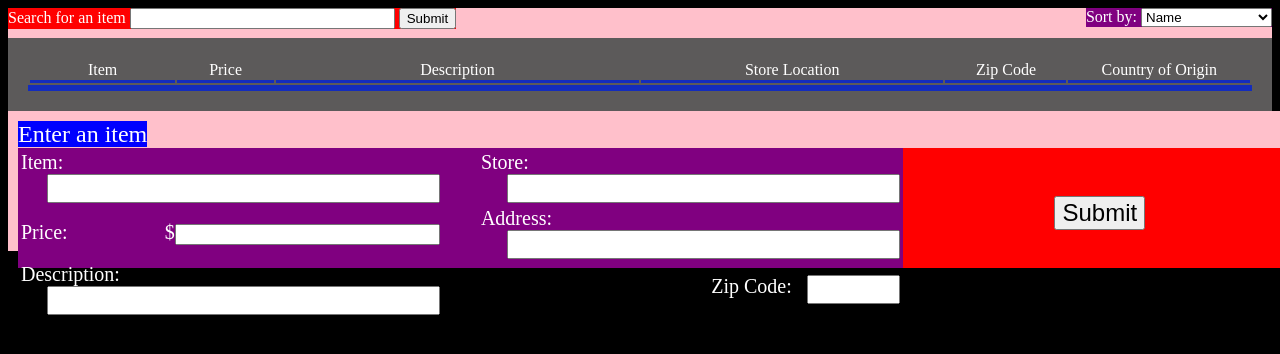
After one commit to orthogonal/Where-s-It-Made, a PHP site: page /main.php in a window 1280 px wide. The commit adds this page. Shown: the top 354 px of the page. Run offline with PHP 8.4, Linux system fonts and the light colour scheme; data that the repository does not hold is empty; some libraries are stand-ins or nearby versions.

Commit message:
The page with the table is all set up properly.

```diff
--- a/index.php
+++ b/index.php
@@ -6,9 +6,7 @@
 <script src="http://www.lathamcity.com/_js/jquery-1.7.js"></script>
 <script>
 $(document).ready(function() {
-	var mapPosition = $('#mapimg').offset();
-	var mapHeight = $('#mapimg').height();
-	$('#titlespan').offset({left: mapPosition.left, top: (mapPosition.top + mapHeight)});
+
 }); //end ready
 </script>
 </head>
@@ -22,7 +20,7 @@ $(document).ready(function() {
 </div>
 
 <div id="formDiv">
-	<form method="post" action="search.php" id="search">
+	<form method="post" action="main.php" id="search">
 		<table>
 		<tr><td>
 			<span id="prompt">Enter Zip Code:</span>
--- /dev/null
+++ b/main.php
@@ -0,0 +1,79 @@
+<!DOCTYPE html>
+<html>
+<head>
+<title>Where's It Made?</title>
+<link rel="stylesheet" type="text/css" href="mainsheet.css" />
+<script src="http://www.lathamcity.com/_js/jquery-1.7.js"></script>
+<script>
+$(document).ready(function() {
+
+}); //end ready
+<?php $zip = $_POST['zip']; ?>
+</script>
+</head>
+
+<body>
+<div id="header">
+	<span id="zip">
+		<?php echo "$zip"; ?>
+	</span>
+
+	<div id="in_header">
+		<form method="post" action="main.php" id="form_itemsearch">
+			<span id="search_prompt">Search for an item</span>
+			<input type="name" size="30" maxlength="100" />
+			<input type="submit" value="Submit" />
+		</form>
+
+		<form method="post" action="main.php" id="form_sort">
+			<span id="sort_prompt">Sort by:</span>
+			<select name="sort" size="1">
+				<option value="name">Name</option>
+				<option value="pricehl">Price: High to Low</option>
+				<option value="pricelh">Price: Low to High</option>
+				<option value="country">Country of Origin</option>
+			</select>
+		</form>
+	</div>
+</div>
+<div id="center">
+	<table id="center_table">
+		<tr id="center_header">
+			<td style="width: 12%">Item</td>
+			<td style="width: 8%">Price</td>
+			<td style="width: 30%">Description</td>
+			<td style="width: 25%">Store Location</td>
+			<td style="width: 10%">Zip Code</td>
+			<td style="width: 15%">Country of Origin</td>
+		</tr>
+	</table>
+</div>
+
+<div id="newitem_div">
+	<span id="formprompt">Enter an item</span>
+	<form id="newitem">
+	<table id="newitem_table">
+		<tr>
+			<td class="col1">Item: <input type="name" name="new_item_name" size="30" maxlength="100" class="new_entry"/></td>
+			<td class="spacer">
+			<td class="col2">Store: <input type="name" name="new_item_store" size="30" maxlength="100" class="new_entry"/></td>
+		</tr>
+		<tr>
+			<td class="col1">Price: <span="new_item_price" class="new_entry">$<input type="name"  name="new_item_price" size="30" maxlength="30" /></span></td>
+			<td class="spacer">
+			<td class="col2">Address: <input type="name" name="new_item_address" size="30" maxlength="100" class="new_entry"/></td>
+		</tr>
+		<tr>
+			<td class="col1">Description: <input type="name" name="new_item_description" size="30" maxlength="30" class="new_entry"/></td>
+			<td class="spacer">
+			<td class="col2"><input type="name" name="new_item_zip" size="5" maxlength="5" class="new_entry"/><span class="new_entry">Zip Code:&nbsp&nbsp&nbsp</span></td>
+		</tr>
+	</table>
+	<div id="button_div">
+		<input type="submit" value="Submit" id="new_submit"/>
+	</div>
+	</form>
+	<div id="foot"></div>
+</div>
+</body>
+</html>
--- /dev/null
+++ b/mainsheet.css
@@ -0,0 +1,106 @@
+body {
+	background-color: black;
+	color: white;
+}
+
+#header{
+	background-color: blue;
+}
+
+#zip{
+	width: 100%
+}
+
+#in_header{
+	padding: 5px;
+	background-color: pink;
+	position: relative;
+	height: 20px;
+}
+
+#form_itemsearch{
+	background-color: red;
+	position: absolute;
+	top: 0;
+	left: 0;
+}
+
+#form_sort{
+	background-color: purple;
+	position: absolute;
+	top: 0;
+	right: 0;
+}
+
+#center{
+	background-color: #5C5A5A;
+	padding: 20px;
+	position: relative;
+}
+
+#center_table{
+	border-bottom: 6px solid #132CBD;
+	width: 100%;
+}
+
+#center_header td{
+	border-bottom: 3px solid #132CBD;
+	text-align: center;
+}
+
+#newitem_div{
+	background-color: pink;
+	padding: 10px;
+	height: 120px;
+	width: 100%;
+}
+
+#formprompt{
+	background-color: blue;
+	width: 100%;
+	font-size: 24px;
+}
+
+#newitem{
+	height: 100%;
+	background-color: purple;
+}
+
+#newitem_table{
+	float: left;
+	width: 70%;
+	top: 20px;
+	left: 0;
+	font-size: 20px;
+}
+
+#button_div{
+	float: left;
+	width: 30%;
+	height: 100%;
+	background-color: red;
+	position: relative;
+}
+
+#new_submit{
+	position: absolute;
+	top: 40%;
+	left: 40%;
+	font-size: 24px;
+}
+
+#foot{
+	clear: both;
+}
+
+.col1, .col2{
+	width: 48%;
+}
+.spacer{
+	width: 4%;
+}
+
+.new_entry{
+	float: right;
+	font-size: 20px;
+}
```
